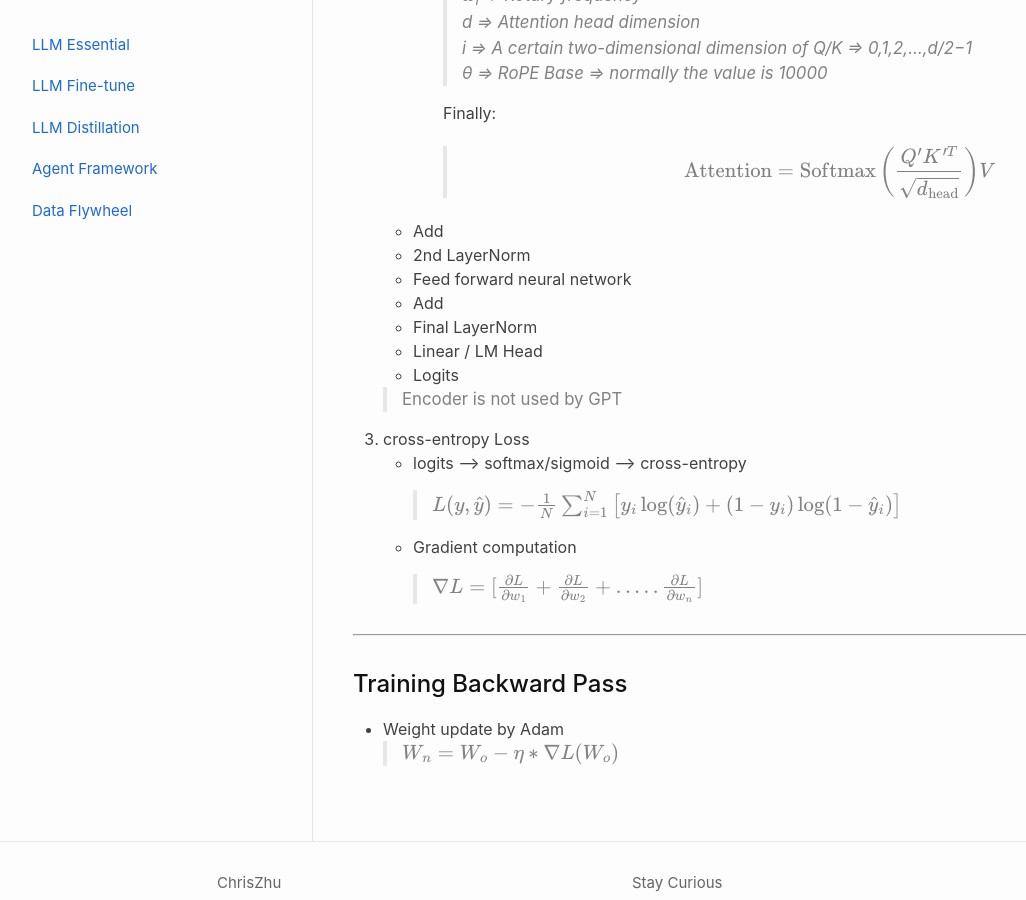
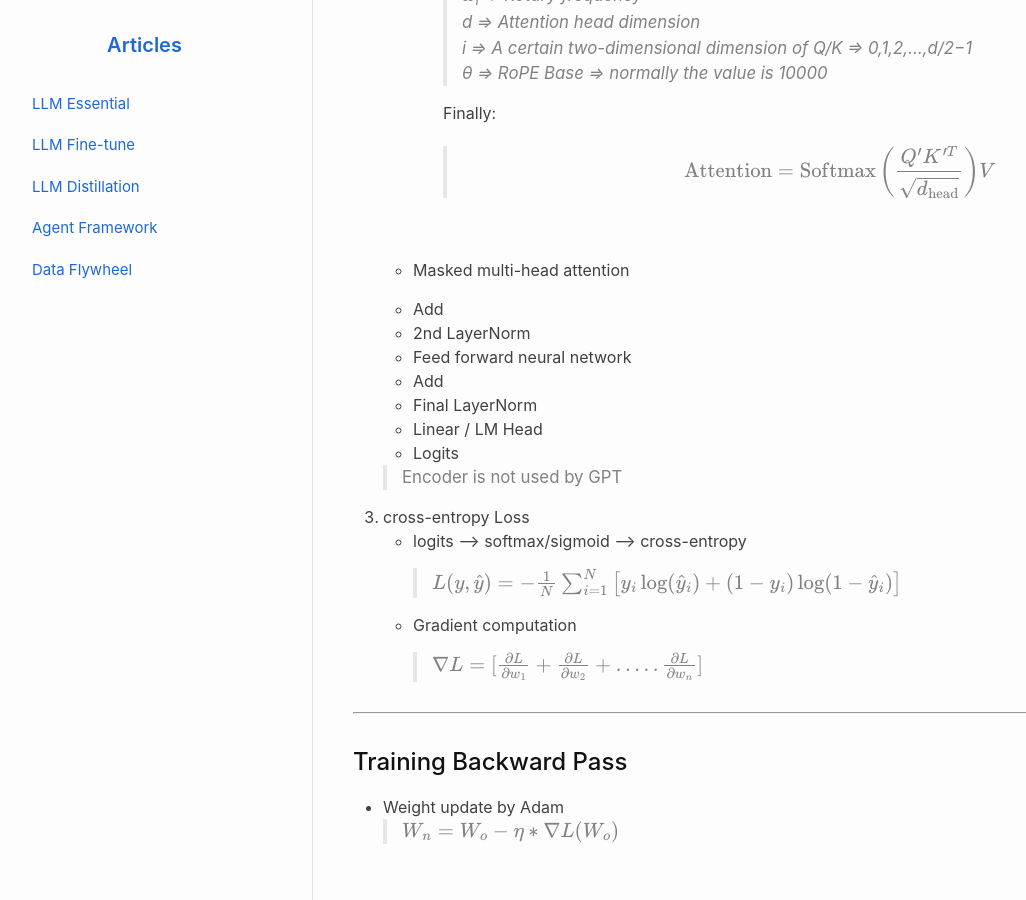
Before and after one commit to ChrisZhu2050/chriszhu2050.github.io, a Jekyll site: the page built from index.md, in a window 1280 px wide and 900 px high, scrolled down 15294 px. Shown: the whole window, without its empty margins (23-1049 px from the left). Built offline with Jekyll 4.4.1, drawn with Linux system fonts in a browser that asks for light colours; nearby versions of some CDN libraries; formulas are drawn with MathJax 3.

Commit message:
Update index.md

````diff
--- a/index.md
+++ b/index.md
@@ -620,6 +620,7 @@ graph LR
          Final Output:
          >  $$Y \in \mathbb R^{N\times D}$$
          <br>
+
       - Q/K/V Calculation
         ```mermaid
               graph LR
@@ -715,10 +716,9 @@ graph LR
             \right)V
             $$
 
+      <br>
 
-
-
-
+     - Masked multi-head attention
 
      - Add
      - 2nd LayerNorm
````
